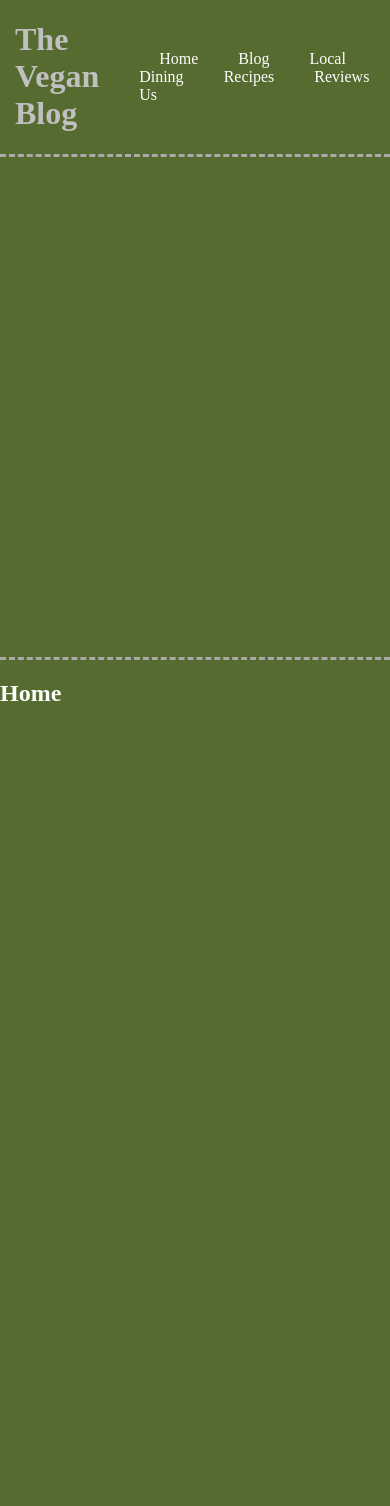
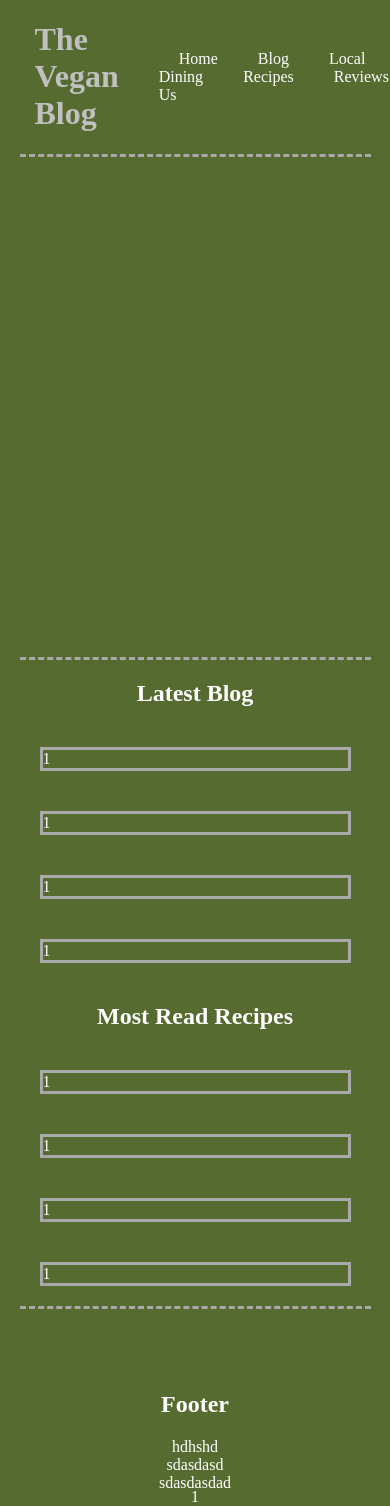
Before and after one commit to Command76-inc/Vegan_Food_Blog, a Next.js app: page / in a window 390 px wide. Shown: the top 1506 px of the page. Before the commit the page ends 844 px from the top, so only its background shows below. Built offline with nearby package versions, Linux system fonts and the light colour scheme.

Commit message:
added responsive grid and footer

```diff
--- a/pages/index.js
+++ b/pages/index.js
@@ -1,6 +1,8 @@
 // index.html
 import { ReplaceHead } from ".//layout/head/head.js";
 import { Header } from ".//layout/header/header.js";
+import { Footer } from ".//layout/footer/footer.js";
+import styles from "./index.module.scss";
 const title = "Home | The Vegan Blog";
 const pageTitle = "The Vegan Blog";
 const description = "The Vegan Blog is a one stop destination for all your vegan essentials";
@@ -9,7 +11,59 @@ export default function HomePage() {
       <div>
         <ReplaceHead canonical={true} description={description} title={title}></ReplaceHead>
         <Header pagetitle={pageTitle} showBanner={true}/>
-        <h2>Home</h2>
+        <main className={styles.main}>
+          <section className={styles.section}>
+            <h2 className={styles.sectionHeading}>Latest Blog</h2>
+            <div className="pure-g">
+              <article className="pure-u-1 pure-u-md-1-2 pure-u-lg-1-4">
+                <div className={styles.article}>
+                  <div>1</div>
+                </div>
+              </article>
+              <article className="pure-u-1 pure-u-md-1-2 pure-u-lg-1-4">
+                <div className={styles.article}>
+                  <div>1</div>
+                </div>
+              </article>
+              <article className="pure-u-1 pure-u-md-1-2 pure-u-lg-1-4">
+                <div className={styles.article}>
+                  <div>1</div>
+                </div>
+              </article>
+              <article className="pure-u-1 pure-u-md-1-2 pure-u-lg-1-4">
+                <div className={styles.article}>
+                  <div>1</div>
+                </div>
+              </article>
+            </div>
+          </section>
+          <section className={styles.section}>
+            <h2 className={styles.sectionHeading}>Most Read Recipes</h2>
+            <div className="pure-g">
+              <article className="pure-u-1 pure-u-md-1-2 pure-u-lg-1-4">
+                <div className={styles.article}>
+                  <div>1</div>
+                </div>
+              </article>
+              <article className="pure-u-1 pure-u-md-1-2 pure-u-lg-1-4">
+                <div className={styles.article}>
+                  <div>1</div>
+                </div>
+              </article>
+              <article className="pure-u-1 pure-u-md-1-2 pure-u-lg-1-4">
+                <div className={styles.article}>
+                  <div>1</div>
+                </div>
+              </article>
+              <article className="pure-u-1 pure-u-md-1-2 pure-u-lg-1-4">
+                <div className={styles.article}>
+                  <div>1</div>
+                </div>
+              </article>
+            </div>
+          </section>
+        </main>
+        <Footer></Footer>
       </div>
   )
 }
--- /dev/null
+++ b/pages/index.module.scss
@@ -0,0 +1,19 @@
+.main {
+    .section {
+        .sectionHeading {
+            text-align: center;
+        }
+        div {
+            article {
+                .article {
+            padding: 20px;
+
+                    & div {
+                            border: 3px solid darkgrey;
+                    }
+                }
+            }
+        }
+    }
+
+}
--- /dev/null
+++ b/pages/layout/footer/footer.js
@@ -0,0 +1,23 @@
+// import { Banner } from "./banner/banner.js";
+// import { NavLinks } from "./navigation/navigation.js";
+// import { SearchLogin } from "./search_login/search_login.js"
+// import  styles from "./header.module.scss";
+import styles from "./footer.module.scss";
+
+function PageTitle({ pagetitle }) {
+    return <h1 className={styles.title}>{pagetitle ? pagetitle : 'The Vegan Blog'}</h1>
+}
+
+export function Footer(props) {
+  return (
+  <footer className={styles.footer}>
+    <div className="pure-g">
+        <h2 class="pure-u-1 pure-u-md-1-3">Footer</h2>
+        <div class="pure-u-1 pure-u-md-1-3">hdhshd<br />
+        sdasdasd<br />
+        sdasdasdad<br /></div>
+        <div class="pure-u-1 pure-u-md-1-3">1</div>
+    </div>
+  </footer>
+  )
+}
--- /dev/null
+++ b/pages/layout/footer/footer.module.scss
@@ -0,0 +1,13 @@
+.footer {
+    border-top: 3px dashed darkgrey;
+    text-align: center;
+    padding: 20px 0;
+
+    & h2, div:last-of-type {
+        transform: translateY(50%)
+    }
+
+    & div:first-of-type {
+        transform: translateY(25%);
+    }
+}
--- a/pages/layout/head/head.js
+++ b/pages/layout/head/head.js
@@ -27,6 +27,9 @@ function Robots() {
 export function ReplaceHead(props) {
     return (
     <Head>
+        <link rel="stylesheet" href="https://cdn.jsdelivr.net/npm/purecss@3.0.0/build/pure-min.css" integrity="sha384-X38yfunGUhNzHpBaEBsWLO+A0HDYOQi8ufWDkZ0k9e0eXz/tH3II7uKZ9msv++Ls" crossorigin="anonymous"></link>
+        <link rel="stylesheet" href="https://cdn.jsdelivr.net/npm/purecss@3.0.0/build/grids-responsive-min.css"></link>
+        <meta name="viewport" content="width=device-width, initial-scale=1"></meta>
         <Title title={props.title}></Title>
         <OGTitle title={props.title}></OGTitle>
         <Description description={props.description}></Description>
--- a/pages/styles/global_styles.scss
+++ b/pages/styles/global_styles.scss
@@ -7,5 +7,6 @@ html {
         padding: 0;
         margin: 0;
         color: white;
+        padding: 0 5%;
     }
 }
```
